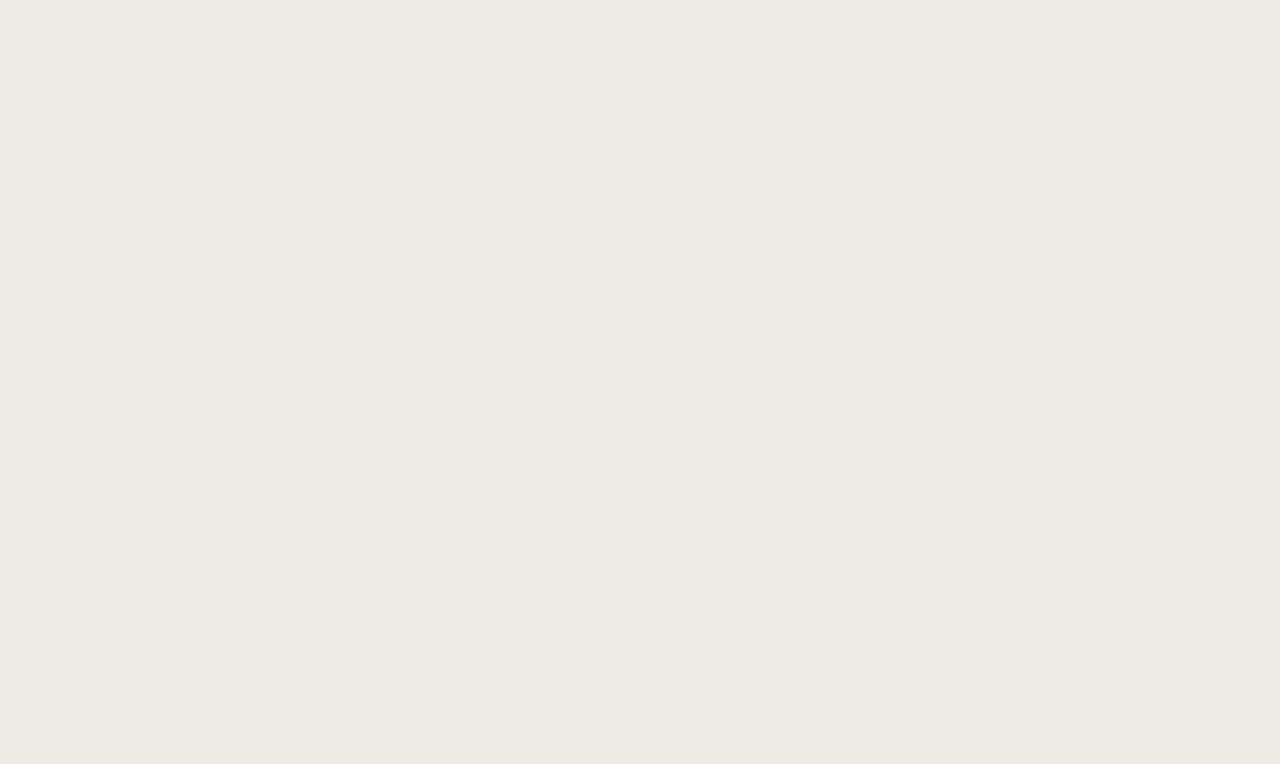
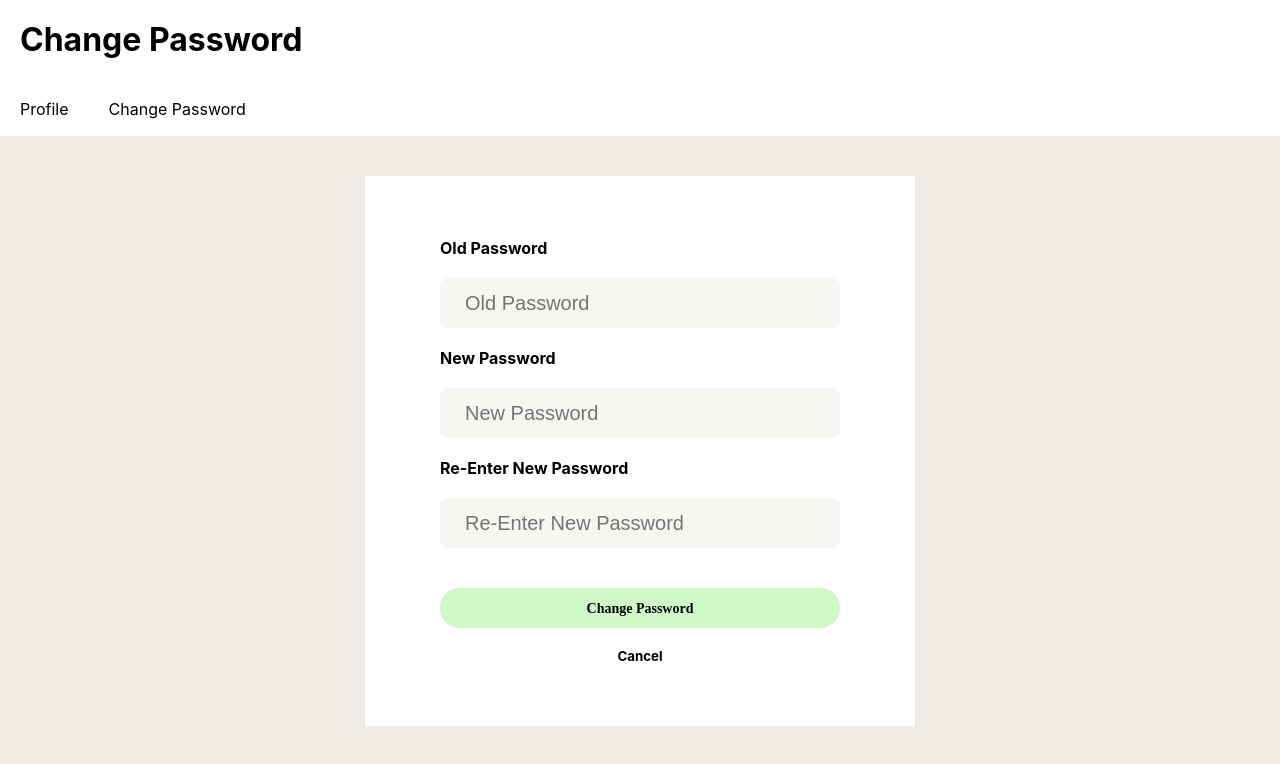
Before and after one commit to chinexman/Project-Management-System-using-REACT-MATERIAL-UI-FRONTEND, a React (Create React App) app: page /changepassword in a window 1280 px wide. Shown: the top 764 px of the page. Built offline with nearby package versions, Linux system fonts and the light colour scheme.

Commit message:
change password

```diff
--- a/src/App.tsx
+++ b/src/App.tsx
@@ -1,16 +1,18 @@
-import React from 'react';
- import './App.css';
- import Signup from './Pages/Signup/Signup';
-  import Login from './Pages/Signup/Login';
- import {BrowserRouter, Route } from 'react-router-dom';
+import React from "react";
+import "./App.css";
+import Signup from "./Pages/Signup/Signup";
+import Login from "./Pages/Signup/Login";
+import { BrowserRouter, Route } from "react-router-dom";
+import ChangePassword from "./Pages/changePassword/ChangePassword";
 
 function App() {
   return (
     <div className="App">
- <BrowserRouter>
-      <Route path="/signup" component= {Signup} exact />
-      <Route path="/login" component= {Login} exact />
- </BrowserRouter>
+      <BrowserRouter>
+        <Route path="/signup" component={Signup} exact />
+        <Route path="/login" component={Login} exact />
+        <Route path="/changepassword" component={ChangePassword} exact />
+      </BrowserRouter>
     </div>
   );
 }
--- a/src/Pages/Signup/Login.tsx
+++ b/src/Pages/Signup/Login.tsx
@@ -10,19 +10,23 @@ import { useCookies } from "react-cookie";
 function Login() {
   const [email, setEmail] = useState("");
   const [password, setPassword] = useState("");
-  const [error, _setError] = useState(false);
+  const [error, setError] = useState("");
   const [loading, setLoading] = useState(false);
   const [_cookies, setCookie] = useCookies(["user"]);
 
   const submitHandler = async (e: any) => {
     e.preventDefault();
 
+    if (email === "" || password === "") {
+      setError("Email and Password are required");
+    } else {
       interface AxiosInterface {
         email: string;
         password: string;
         token?: string;
       }
       setLoading(true);
+      setError("");
       await axios
         .request<AxiosInterface>({
           url: "https://kojjac.herokuapp.com/users/login",
@@ -35,6 +39,7 @@ function Login() {
           setLoading(false);
 
           const token = response.data.token;
+          localStorage.setItem("token", token!);
           await axios
             .request<{ msg: string }>({
               url: "https://kojjac.herokuapp.com/users/welcome",
@@ -51,11 +56,11 @@ function Login() {
           // setError(error.response.data.message)
           setLoading(false);
         });
+    }
   };
 
   return (
     <Wrapper>
-      {error && <ErrorMessage variant="danger">{error}</ErrorMessage>}
       {loading}
       <div className="login">
         <img className="logo" src={Logo} alt="Login" />
@@ -69,7 +74,7 @@ function Login() {
               value={email}
               name="email"
               onChange={(e) => setEmail(e.target.value)}
-              required
+              // required
             />
           </label>
 
@@ -81,12 +86,17 @@ function Login() {
               value={password}
               name="password"
               onChange={(e) => setPassword(e.target.value)}
-              required
+              // required
             />
           </label>
-          <Button>Login </Button>
+          <Button disabled={loading}>
+            {" "}
+            {loading ? "logging in...." : "Login"}{" "}
+          </Button>
         </form>
+        {error && <ErrorMessage variant="danger">{error}</ErrorMessage>}
       </div>
+
       <SSOWrapper>
         <a href="https://kojjac.herokuapp.com/users/google">
           <GoogleButton>Use Google Account</GoogleButton>
--- a/src/Pages/Signup/Signup.tsx
+++ b/src/Pages/Signup/Signup.tsx
@@ -98,7 +98,9 @@ function Signup() {
             />
           </label>
 
-          <Button>Signup </Button>
+          <Button disabled={loading}>
+            {loading ? "Signing up" : "Signup"}{" "}
+          </Button>
         </form>
       </div>
       <SSOWrapper>
--- a/src/Pages/Signup/errorMessage.tsx
+++ b/src/Pages/Signup/errorMessage.tsx
@@ -1,16 +1,16 @@
-import React, {FC} from 'react'
-import {Alert} from "react-bootstrap";
+import React, { FC } from "react";
+import { Alert } from "react-bootstrap";
 
 interface Props {
-    variant: string
+  variant: string;
 }
 
-const errorMessage: FC<Props> = ({children, variant = 'info' }) => {
- return (
-    <Alert variant={variant} style={{fontSize: 20}}>
-    <strong> {children}</strong>
-</Alert>
- )
-}
+const errorMessage: FC<Props> = ({ children, variant = "info" }) => {
+  return (
+    <Alert variant={variant} style={{ fontSize: 20, color: "red" }}>
+      <strong> {children}</strong>
+    </Alert>
+  );
+};
 
-export default errorMessage
+export default errorMessage;
--- /dev/null
+++ b/src/Pages/changePassword/ChangePassword.tsx
@@ -0,0 +1,138 @@
+import axios from "axios";
+import React from "react";
+import styled from "styled-components";
+import { useState } from "react";
+import { Wrapper, Input, Button } from "../Signup/Signup";
+import ChangePasswordTopbar from "../../components/ChangePasswordTopbar";
+
+export default function ChangePassword() {
+  const [oldPassword, setOldPassword] = useState("");
+  const [newPassword, setNewPassword] = useState("");
+  const [repeatPassword, setRepeatPassword] = useState("");
+
+  const submitHandler = async (e: any) => {
+    e.preventDefault();
+    interface ChangePassword {
+      oldPassword: string;
+      newPassword: string;
+      repeatPassword: string;
+      token?: string;
+    }
+
+    try {
+      const token = localStorage.getItem("token");
+      await axios
+        .request<ChangePassword>({
+          url: "https://kojjac.herokuapp.com/users/password/changepassword",
+          method: "post",
+          data: { oldPassword, newPassword, repeatPassword },
+          headers: { token: token! },
+          withCredentials: true,
+        })
+        .then((response) => {
+          alert(response.data);
+        });
+    } catch (error: any) {
+      console.log(error.response);
+    }
+  };
+  return (
+    <>
+      <ChangePasswordTopbar />
+      <ChangepasswordWrapper>
+        <div className="changepasswordForm">
+          <form onSubmit={submitHandler}>
+            <label>
+              <h4>Old Password</h4>
+              <ChangePasswordInput
+                type="text"
+                placeholder="Old Password"
+                value={oldPassword}
+                name="email"
+                onChange={(e) => setOldPassword(e.target.value)}
+                required
+              />
+            </label>
+
+            <label>
+              <h4>New Password</h4>
+              <ChangePasswordInput
+                type="password"
+                placeholder="New Password"
+                value={newPassword}
+                name="password"
+                onChange={(e) => setNewPassword(e.target.value)}
+                required
+              />
+            </label>
+            <label>
+              <h4>Re-Enter New Password</h4>
+              <ChangePasswordInput
+                type="password"
+                placeholder="Re-Enter New Password"
+                value={repeatPassword}
+                onChange={(e) => setRepeatPassword(e.target.value)}
+                required
+              />
+            </label>
+            <ChangePasswordButton>Change Password</ChangePasswordButton>
+            <CancelButton>Cancel</CancelButton>
+          </form>
+        </div>
+      </ChangepasswordWrapper>
+    </>
+  );
+}
+
+export const CancelButton = styled.h5`
+  text-align: center;
+`;
+
+export const ChangepasswordWrapper = styled.div`
+  width: 742px;
+  height: 550px;
+  margin: 40px auto;
+  background: var(--deepGrey-background);
+  display: flex;
+  flex-direction: column;
+  justify-content: center;
+  align-items: center;
+  .changepasswordForm {
+    display: flex;
+    flex-direction: column;
+    justify-content: center;
+    align-items: center;
+    background-color: var(--white-background);
+    width: 550px;
+    height: 887px;
+    padding: 20px;
+  }
+`;
+
+export const ChangePasswordInput = styled.input`
+  background: var(--lightGrey-background);
+  border-radius: 8px;
+  display: block;
+  width: 400px;
+  height: 40px;
+  border: none;
+  margin: 20px 0;
+  font-size: 20px;
+  font-style: bold;
+  padding: 25px;
+`;
+
+export const ChangePasswordButton = styled.button`
+  width: 400px;
+  height: 40px;
+  background-color: var(--color-green);
+  border: none;
+  border-radius: 25px;
+  margin: 20px 0;
+  font-family: Heebo;
+  font-style: normal;
+  font-weight: bold;
+  font-size: 14px;
+  line-height: 21px;
+  cursor: pointer;
+`;
--- /dev/null
+++ b/src/components/ChangePasswordTopbar.tsx
@@ -0,0 +1,51 @@
+import React from "react";
+import styled from "styled-components";
+import { Link } from "react-router-dom";
+
+export default function ChangePasswordTopbar() {
+  return (
+    <ChangePasswordTopbarWrap>
+      <div className="header">
+        <h1>Change Password</h1>
+      </div>
+      <Links>
+        <li>
+          <Link className="linktag" to="/profile">
+            Profile
+          </Link>
+        </li>
+        <li>
+          <Link className="linktag" to="changepassword">
+            Change Password
+          </Link>
+        </li>
+      </Links>
+    </ChangePasswordTopbarWrap>
+  );
+}
+
+export const Links = styled.ul`
+  display: flex;
+  justify-content: left;
+  align-items: center;
+  li {
+    list-style-type: none;
+    margin: 20px;
+    .linktag {
+      text-decoration: none;
+      color: #000000;
+    }
+    .linktag:hover {
+      padding: 18px 0;
+      border-bottom: 3px solid #ffc200;
+    }
+  }
+`;
+export const ChangePasswordTopbarWrap = styled.div`
+  width: 100%;
+  height: 136px;
+  background-color: #ffffff;
+  .header {
+    padding: 20px;
+  }
+`;
```
Also changed, not shown: 1 other file (tests, documents, lock files or other folders). Lines whose indentation alone changed are shown as unchanged.
